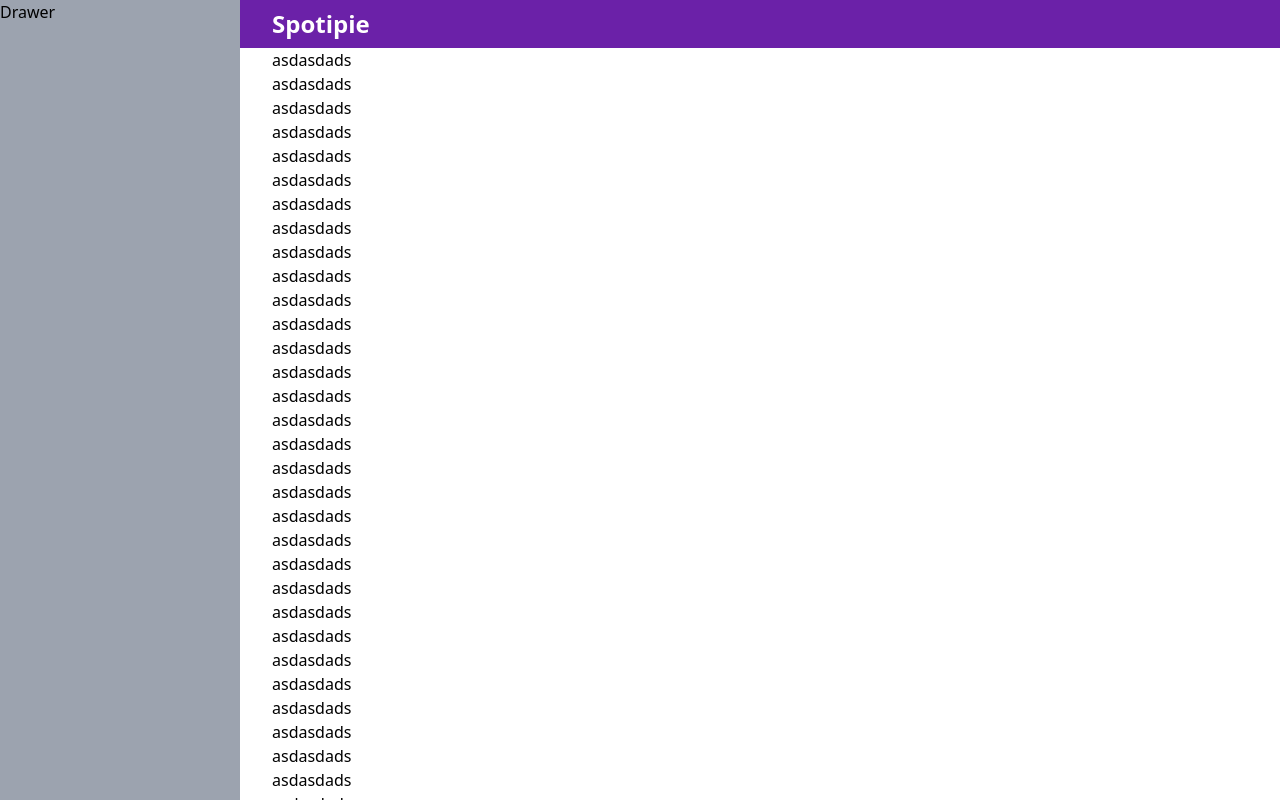
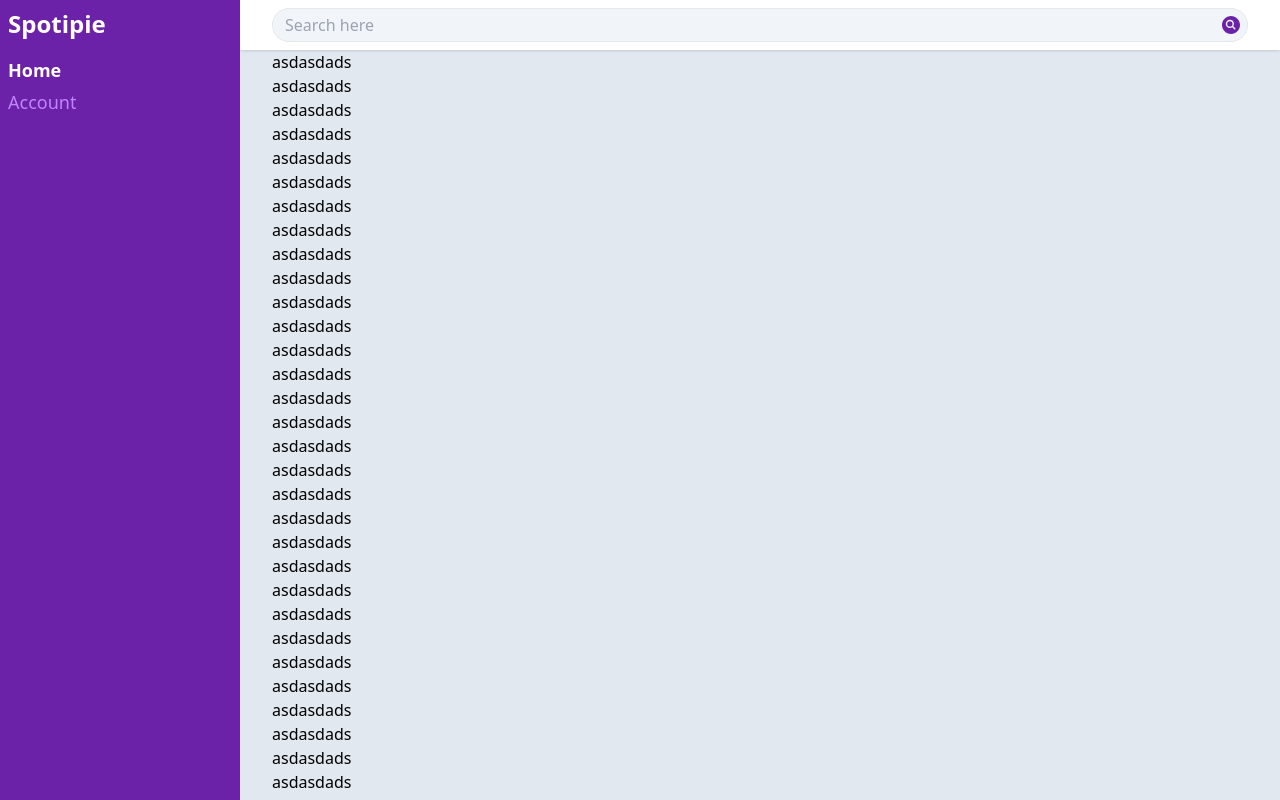
Before and after one commit to elmojohnson/ube-sinigang, a Next.js app: page / in a window 1280 px wide. Built offline with nearby package versions, Linux system fonts and the light colour scheme.

Commit message:
Commit for Github

```diff
--- a/components/layouts/app/Drawer.tsx
+++ b/components/layouts/app/Drawer.tsx
@@ -1,9 +1,30 @@
-import React from 'react'
+import LayoutContext from "@/contexts/LayoutContext";
+import Link from "next/link";
+import { useRouter } from "next/router";
+import React, { useContext, useEffect } from "react";
+import { IoCloseOutline } from "react-icons/io5";
 
 const Drawer = () => {
+  const ctx = useContext(LayoutContext);
+  const router = useRouter();
+
   return (
-    <div className="bg-gray-400 h-full lg:w-60 w-full">Drawer</div>
-  )
-}
+    <div className="bg-purple-800 h-full lg:w-60 w-full p-2 flex flex-col space-y-4 text-white">
+      <div className="flex items-center justify-between">
+        <h1 className="font-bold text-2xl">Spotipie</h1>
+        <button onClick={ctx?.toggleMenu} className="lg:hidden block">
+          <IoCloseOutline className="text-2xl" />
+        </button>
+      </div>
+      <nav className="flex flex-col space-y-1 text-purple-400 text-lg">
+        {
+          ctx?.links.map((link, i) => {
+            return <Link href={link.href} onClick={ctx.toggleMenu} key={i} className={`${router.pathname === link.href ? "font-semibold text-white" : null}`}>{link.label}</Link>
+          })
+        }
+      </nav>
+    </div>
+  );
+};
 
-export default Drawer
+export default Drawer;
--- a/components/layouts/app/Layout.tsx
+++ b/components/layouts/app/Layout.tsx
@@ -33,7 +33,7 @@
       <div className="lg:block hidden">
         <Drawer />
       </div>
-      <div className="w-full h-full overflow-y-scroll">
+      <div className="w-full h-full overflow-y-scroll bg-slate-200">
         <Navbar />
         <main className="wrapper">{children}</main>
       </div>
--- a/components/layouts/app/Navbar.tsx
+++ b/components/layouts/app/Navbar.tsx
@@ -1,20 +1,18 @@
 import LayoutContext from "@/contexts/LayoutContext";
 import React, { useContext } from "react";
-import Link from "next/link";
-import {IoMenu} from "react-icons/io5"
+import { IoMenu } from "react-icons/io5";
+import SearchBar from "@/components/utils/SearchBar";
 
 const Navbar = () => {
   const ctx = useContext(LayoutContext);
   return (
-    <div className="py-2 bg-purple-800 sticky top-0 z-20">
-      <div className="wrapper flex items-center justify-between">
-        <Link href="/" className="text-white font-bold text-2xl">
-          Spotipie
-        </Link>
+    <div className="py-2 bg-white shadow sticky top-0 z-20">
+      <div className="wrapper flex items-center justify-between lg:space-x-0 space-x-8">
+        <button className="lg:hidden block" onClick={ctx?.toggleMenu}>
+          <IoMenu className="text-2xl" />
+        </button>
         {/* Todo search component here */}
-        <button className="lg:hidden block" onClick={ctx?.toggleMenu}>
-          <IoMenu className="text-white text-2xl" />
-        </button>
+        <SearchBar />
       </div>
     </div>
   );
--- /dev/null
+++ b/components/utils/SearchBar.tsx
@@ -0,0 +1,19 @@
+import React from "react";
+import { IoSearchCircle } from "react-icons/io5";
+
+const SearchBar = () => {
+  return (
+    <div className="border rounded-full bg-slate-100 flex items-center justify-between w-full">
+      <input
+        type="text"
+        placeholder="Search here"
+        className="bg-transparent outline-none px-3 py-1"
+      />
+      <button className="px-1 py-1 text-purple-800">
+        <IoSearchCircle className="text-2xl" />
+      </button>
+    </div>
+  );
+};
+
+export default SearchBar;
```
